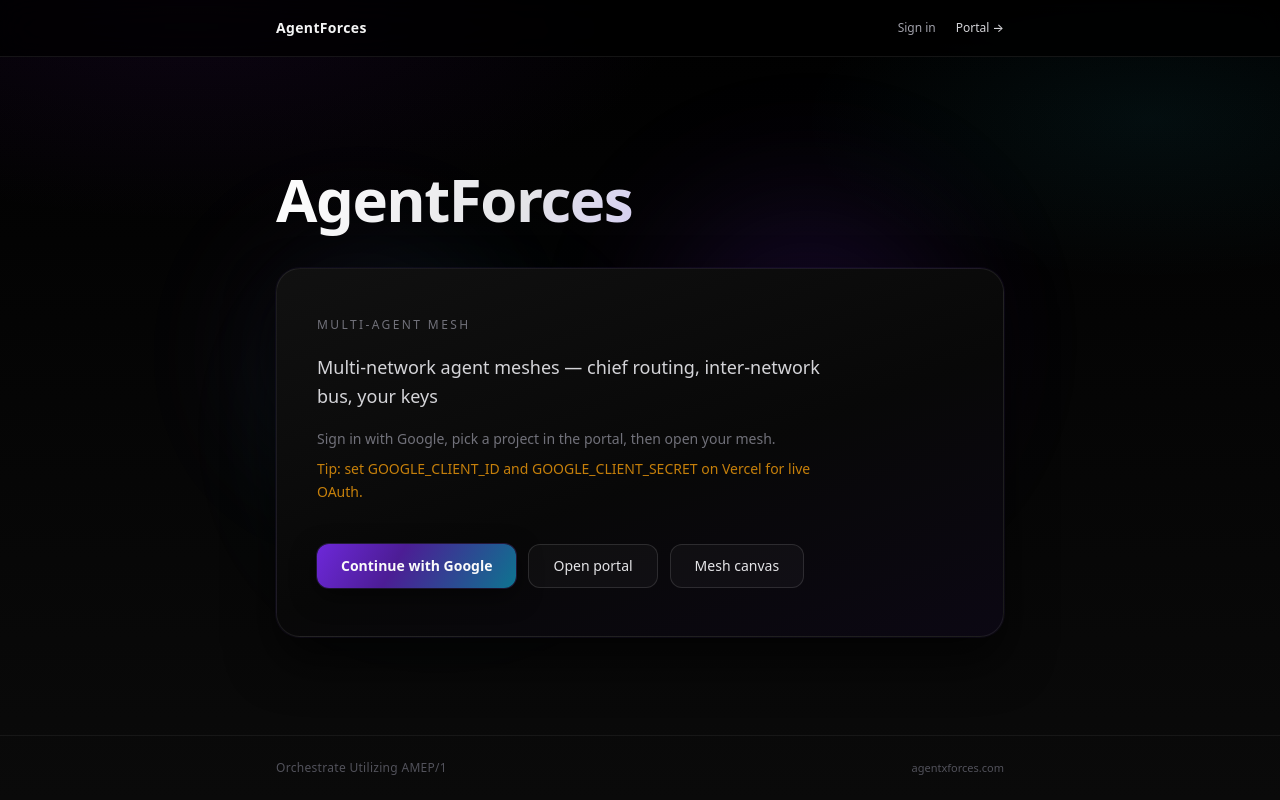
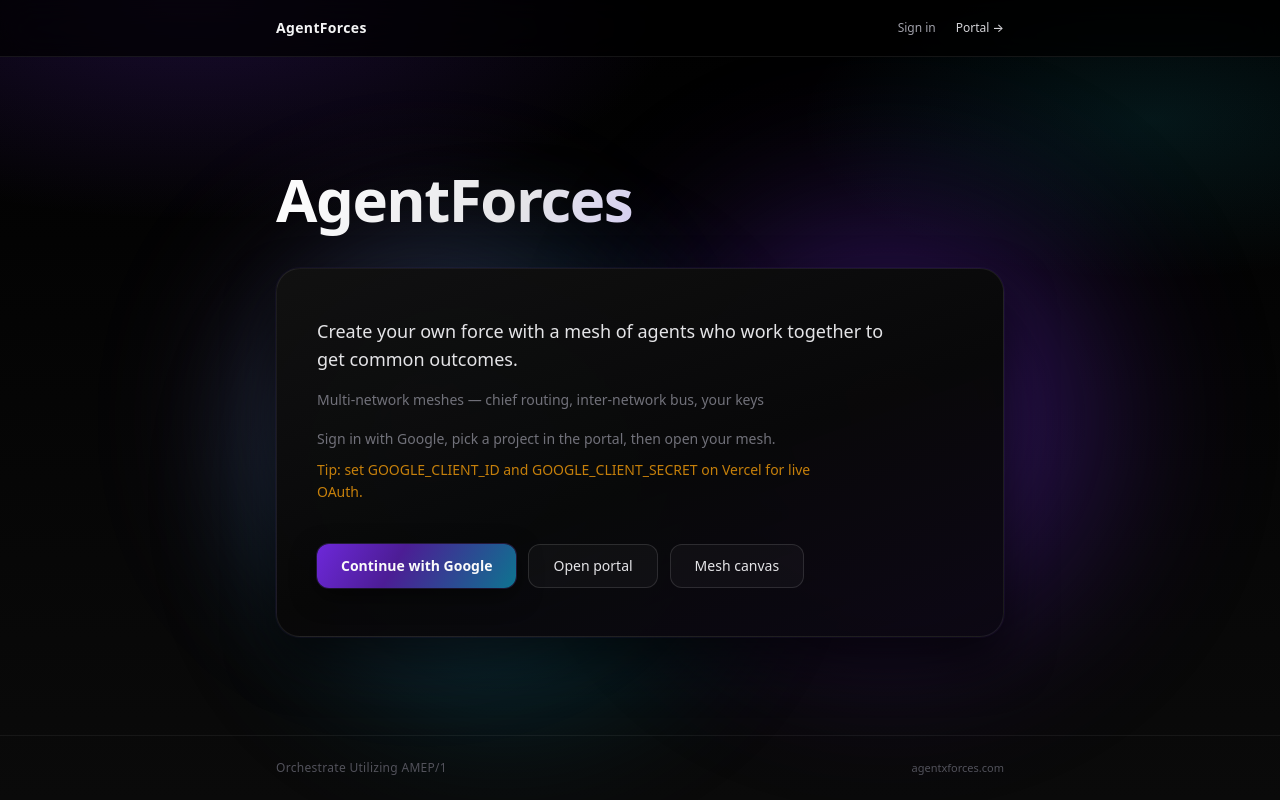
Before and after one commit to davidh38597hdh/AgentForces, a Next.js app: page / in a window 1280 px wide. Built offline with nearby package versions, Linux system fonts and the light colour scheme; no server answers.

Commit message:
Brighten landing orbs and replace multi-agent mesh intro copy.

```diff
--- a/app/globals.css
+++ b/app/globals.css
@@ -34,8 +34,8 @@
 @layer components {
   .af-page-bg {
     background:
-      radial-gradient(ellipse 70% 50% at 15% 0%, rgba(88, 28, 135, 0.14), transparent 55%),
-      radial-gradient(ellipse 55% 40% at 90% 15%, rgba(34, 211, 238, 0.06), transparent 50%),
+      radial-gradient(ellipse 70% 50% at 15% 0%, rgba(124, 58, 237, 0.2), transparent 55%),
+      radial-gradient(ellipse 55% 40% at 90% 15%, rgba(34, 211, 238, 0.1), transparent 50%),
       linear-gradient(180deg, #000000 0%, #050505 50%, #0a0a0a 100%);
   }
 
@@ -77,34 +77,34 @@
     pointer-events: none;
     position: absolute;
     border-radius: 9999px;
-    filter: blur(64px);
+    filter: blur(72px);
     will-change: transform;
   }
   .af-orb-purple {
-    width: 22rem;
-    height: 22rem;
+    width: 32rem;
+    height: 32rem;
     top: 0;
     left: 0;
-    opacity: 0.28;
-    background: radial-gradient(circle, #6d28d9 0%, transparent 68%);
+    opacity: 0.42;
+    background: radial-gradient(circle, #7c3aed 0%, #5b21b6 35%, transparent 68%);
     animation: af-drift-purple 20s ease-in-out infinite;
   }
   .af-orb-cyan {
-    width: 20rem;
-    height: 20rem;
+    width: 28rem;
+    height: 28rem;
     top: 0;
     left: 0;
-    opacity: 0.18;
-    background: radial-gradient(circle, #22d3ee 0%, transparent 68%);
+    opacity: 0.32;
+    background: radial-gradient(circle, #22d3ee 0%, #0891b2 40%, transparent 68%);
     animation: af-drift-cyan 26s ease-in-out infinite;
   }
   .af-orb-purple-soft {
-    width: 16rem;
-    height: 16rem;
+    width: 24rem;
+    height: 24rem;
     top: 0;
     left: 0;
-    opacity: 0.16;
-    background: radial-gradient(circle, #a78bfa 0%, transparent 70%);
+    opacity: 0.26;
+    background: radial-gradient(circle, #c4b5fd 0%, #a78bfa 40%, transparent 70%);
     animation: af-drift-purple-soft 24s ease-in-out infinite;
   }
 
--- a/app/page.tsx
+++ b/app/page.tsx
@@ -38,11 +38,11 @@
         </div>
 
         <div className="af-card rounded-3xl px-6 sm:px-10 py-10 sm:py-12">
-          <p className="text-xs font-medium uppercase tracking-[0.2em] text-zinc-500 mb-5">
-            Multi-agent mesh
+          <p className="text-base sm:text-lg text-zinc-200 mb-4 max-w-xl leading-relaxed">
+            Create your own force with a mesh of agents who work together to get common outcomes.
           </p>
-          <p className="text-lg text-zinc-300 mb-4 max-w-lg leading-relaxed">
-            Multi-network agent meshes — chief routing, inter-network bus, your keys
+          <p className="text-sm text-zinc-500 mb-4 max-w-lg leading-relaxed">
+            Multi-network meshes — chief routing, inter-network bus, your keys
           </p>
           <p className="text-sm text-zinc-500 mb-10 max-w-lg leading-relaxed">
             Sign in with Google, pick a project in the portal, then open your mesh.
```
